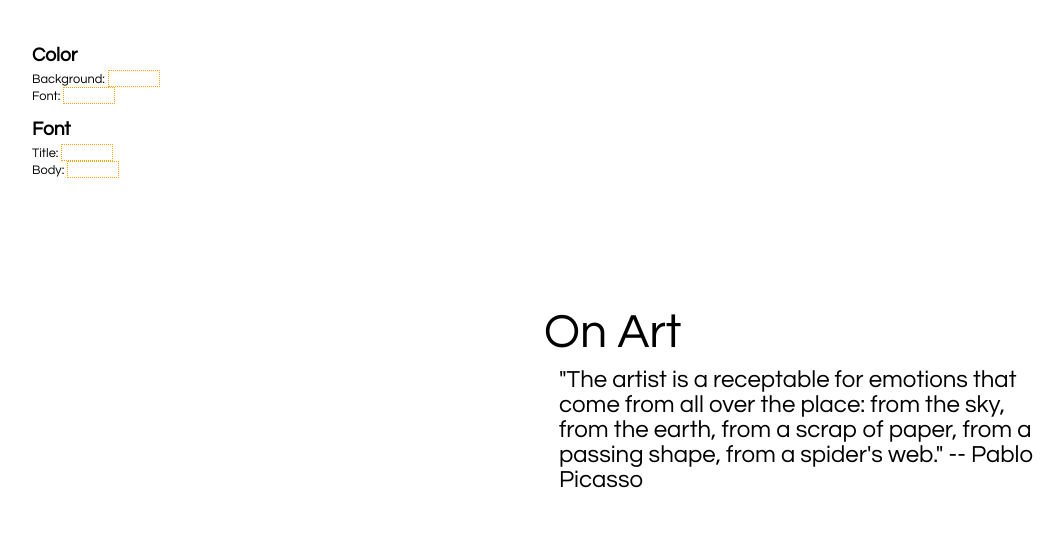
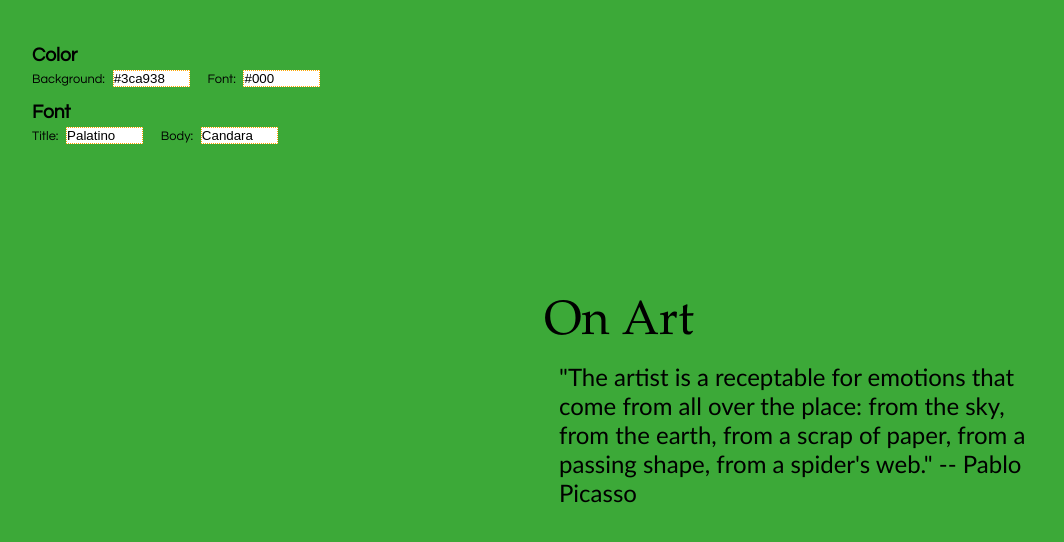
Before and after one commit to peianwu/peianwu, a website: page public/static/color_font_selector.html in a window 1280 px wide. Shown: the whole page, without its empty margins (96-1160 px from the left). Drawn offline with nearby package versions, Linux system fonts and the light colour scheme.

Commit message:
updated day 7 default

```diff
--- a/public/css/color_font_selector.css
+++ b/public/css/color_font_selector.css
@@ -1,12 +1,17 @@
 
 input {
+	background-color: #fff;
 	border: 1px dotted orange;
-	background-color: #fff;
-	width: 50px;
+	margin-right: 15px;
+	width: 75px;
 }
 
 h2 {
 	margin-bottom: 5px;
+}
+
+span {
+	margin-right: 5px;
 }
 
 .site-wrapper {
@@ -35,6 +40,7 @@ h2 {
 	justify-content: center;
 }
 
+
 .color, .font {
 	font-size: .8em;
 }
--- a/public/js/color_font_selector.js
+++ b/public/js/color_font_selector.js
@@ -3,7 +3,18 @@
 	windowHeight = function() {
 		$(".site-wrapper").css("height", window.innerHeight);
 	};
-	window.onload = windowHeight();
+	window.onload = function() {
+		windowHeight();
+		$("#bg-color").val("#3ca938");
+		$("#font-color").val("#000")
+		$("body").css("background-color", "#3ca938");
+		$("#title-font").val("Palatino");
+		$("#sample-header").css("font-family", "Palatino");
+		$("#body-font").val("Candara");
+		$("#sample-body").css("font-family", "Candara");
+
+	};
+
 	$(window).resize(function() {
 		windowHeight();
 	});
--- a/public/static/color_font_selector.html
+++ b/public/static/color_font_selector.html
@@ -14,15 +14,15 @@
 				<div class="color">
 					<div class="box">
 						<h2>Color</h2>
-						<div class="label">Background: <input id="bg-color" type="text"></div>
-						<div class="label">Font: <input id="font-color" type="text"></div>
+						<span class="label">Background: </span><input id="bg-color" type="text">
+						<span class="label">Font: </span><input id="font-color" type="text">
 					</div>
 				</div>
 				<div class="font">
 					<div class="box">
 						<h2>Font</h2>
-						<div class="label">Title: <input id="title-font" type="text"></div>
-						<div class="label">Body: <input id="body-font" type="text"></div>
+						<span class="label">Title: </span><input id="title-font" type="text">
+						<span class="label">Body: </span><input id="body-font" type="text">
 					</div>
 				</div>
 			</div>
```
